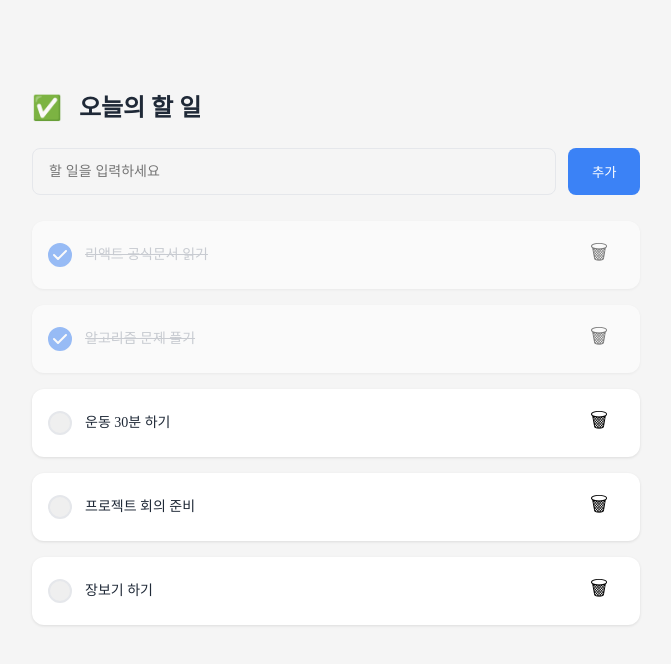
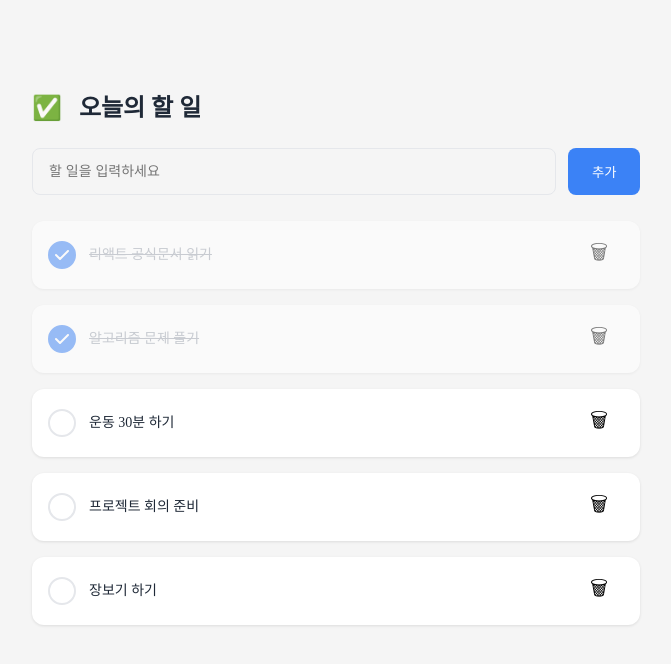
Before and after one commit to IT-Cotato/13th-Frontend-Assignment, a React (Vite) app: page / in a window 1280 px wide. Shown: the top 664 px of the page, without its empty margins (304-975 px from the left). Built offline with nearby package versions, Linux system fonts and the light colour scheme; a web font is replaced by a local one.

Commit message:
refactor: 3주차 피드백 반영

```diff
--- a/src/components/TodoCard.css
+++ b/src/components/TodoCard.css
@@ -16,6 +16,10 @@
   font-style: normal;
   font-weight: 400;
   line-height: 21px;
+}
+
+.checkbox-hidden {
+  display: none;
 }
 
 .check-circle {
--- a/src/components/TodoCard.tsx
+++ b/src/components/TodoCard.tsx
@@ -11,15 +11,17 @@ type Props = {
 function TodoCard({ text, completed, onToggle, onDelete }: Props) {
   return (
     <div className={`card ${completed ? 'done' : ''}`}>
-      <button
-        type="button"
-        className={`check-circle ${completed ? 'checked' : ''}`}
-        onClick={onToggle}
-      >
+      <label className={`check-circle ${completed ? 'checked' : ''}`}>
+        <input
+          type="checkbox"
+          checked={completed}
+          onChange={onToggle}
+          className="checkbox-hidden"
+        />
         {completed && <img src={checkIcon} className="check-img" />}
-      </button>
+      </label>
       <span className="card-done">{text}</span>
-      <button className="delete-icon" onClick={onDelete}>🗑</button>
+      <button className="delete-icon" onClick={onDelete} aria-label="할 일 삭제">🗑</button>
     </div>
   );
 }
--- a/src/components/TodoInput.css
+++ b/src/components/TodoInput.css
@@ -20,10 +20,9 @@
   background-color: #F5F5F5;
 }
 
-.todo-input :focus {
+.todo-input:focus {
   border-radius: 8px;
   border: 2px solid #3B82F6;
-  box-shadow: 0 0 0 4px #3B82F6;
 }
 
 .add-button {
--- a/src/components/TodoInput.tsx
+++ b/src/components/TodoInput.tsx
@@ -7,8 +7,13 @@ type Props = {
 };
 
 function TodoInput({ inputText, onChangeInput, onAddTodo }: Props) {
+  const handleSubmit = (e: React.FormEvent) => {
+    e.preventDefault();
+    onAddTodo();
+  };
+
   return (
-    <div className="input-section">
+    <form className="input-section" onSubmit={handleSubmit}>
       <input
         type="text"
         placeholder="할 일을 입력하세요"
@@ -16,8 +21,8 @@ function TodoInput({ inputText, onChangeInput, onAddTodo }: Props) {
         value={inputText}
         onChange={(e) => onChangeInput(e.target.value)}
       />
-      <button className="add-button" onClick={onAddTodo}>추가</button>
-    </div>
+      <button type="submit" className="add-button">추가</button>
+    </form>
   );
 }
 
```
